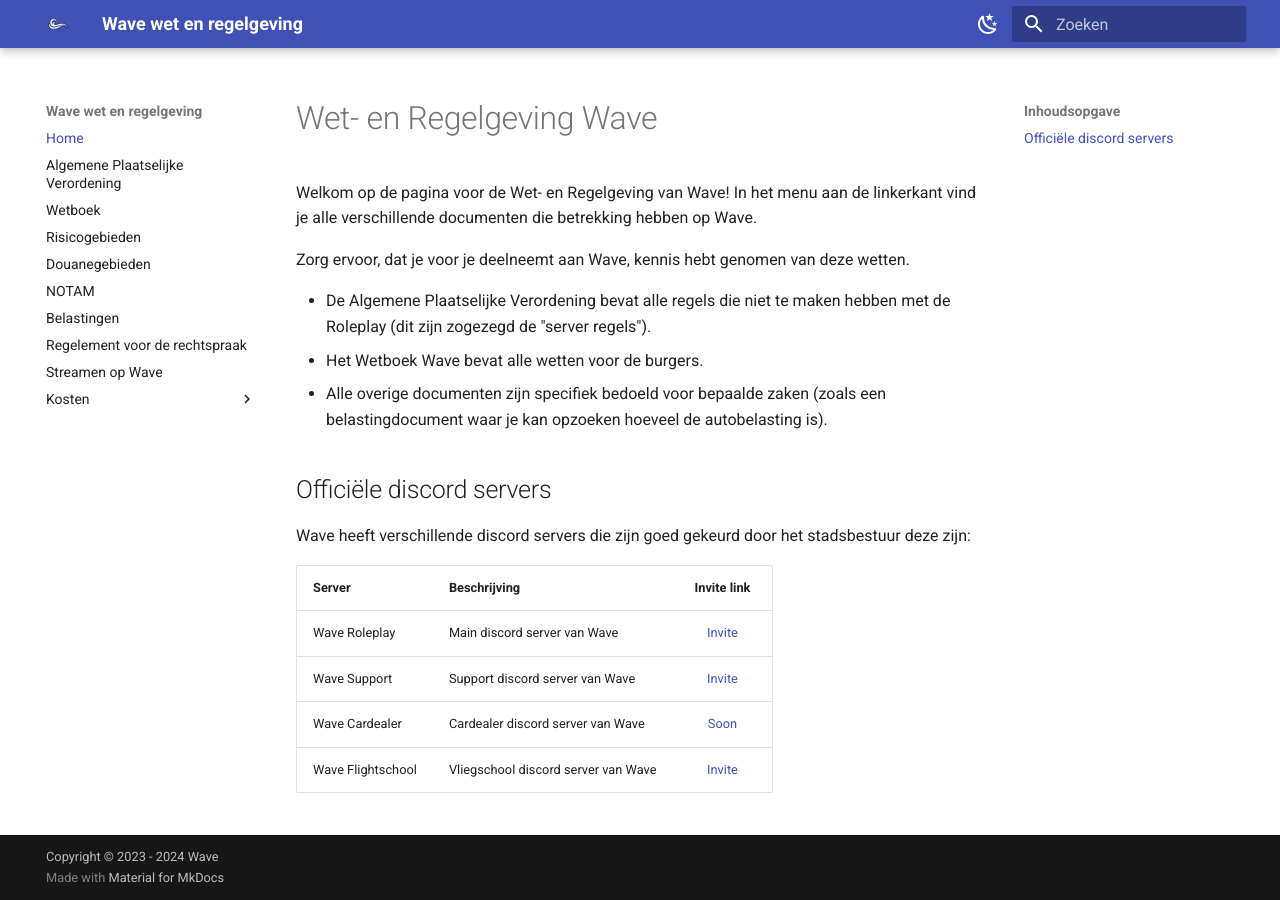
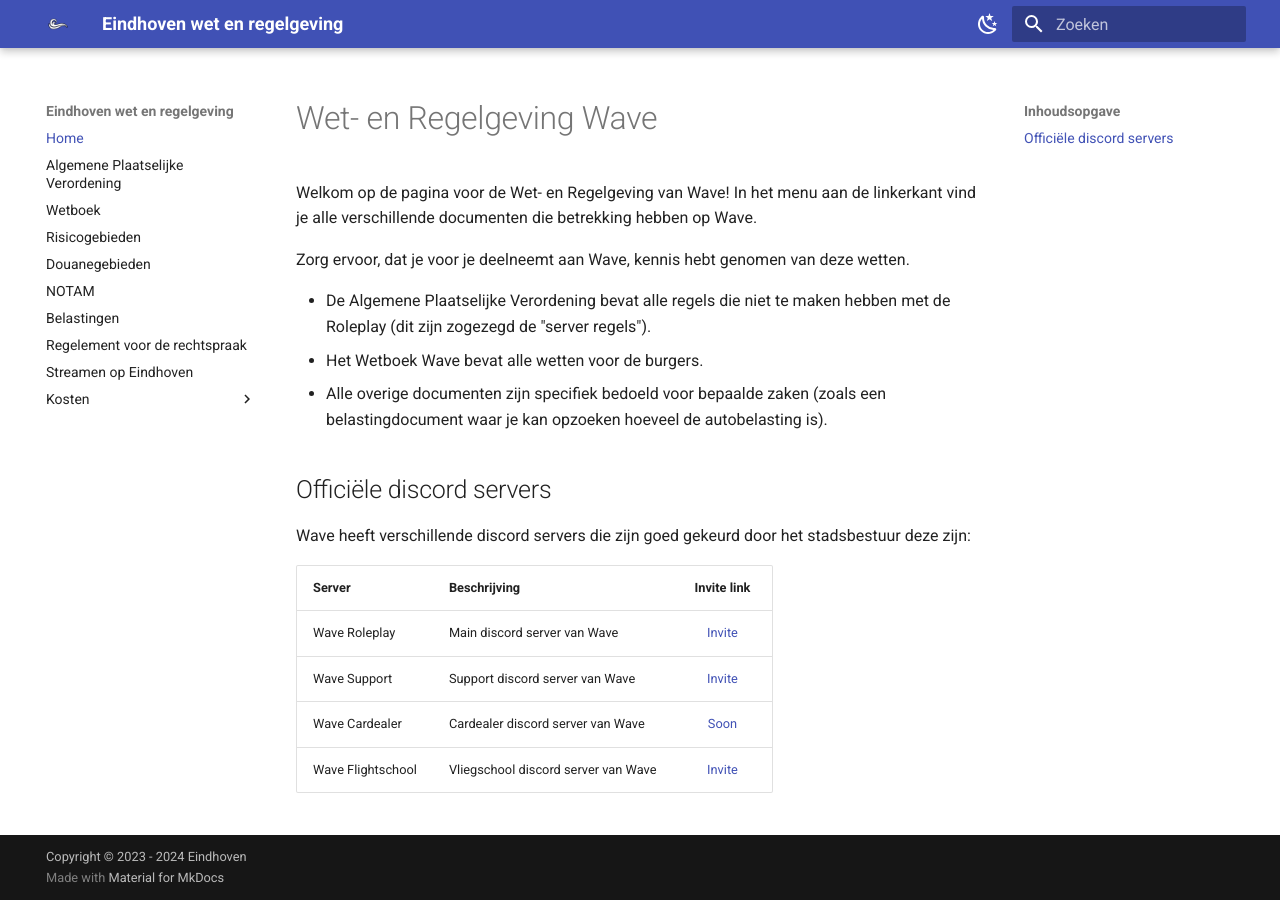
Before and after one commit to silentsources/wtsapv, an MkDocs documentation site: the page built from docs/index.md, in a window 1280 px wide. Built offline with MkDocs 1.6.1 and Material for MkDocs 9.7.7, drawn with Linux system fonts in a browser that asks for light colours; comment, search, counter and statistics services are not loaded.

Commit message:
Update mkdocs.yml

```diff
--- a/mkdocs.yml
+++ b/mkdocs.yml
@@ -1,10 +1,10 @@
 # Project information
-site_name: Wave wet en regelgeving
-site_description: 'Wet en regelgeving van Wave roleplay'
-site_author: 'Wave'
+site_name: Eindhoven wet en regelgeving
+site_description: 'Wet en regelgeving van Eindhoven roleplay'
+site_author: 'Eindhoven'
 
 # Copyright
-copyright: Copyright &copy; 2023 - 2024 Wave
+copyright: Copyright &copy; 2023 - 2024 Eindhoven
 
 # Congiguration
 theme:
@@ -54,7 +54,7 @@
   - NOTAM: notam.md
   - Belastingen: belastingen.md
   - Regelement voor de rechtspraak: rechtspraak.md
-  - Streamen op Wave: streamen.md
+  - Streamen op Eindhoven: streamen.md
   - Kosten:
     - Advocatuur: kosten/advocatuur.md
     - Ambulance: kosten/ambulance.md
```
